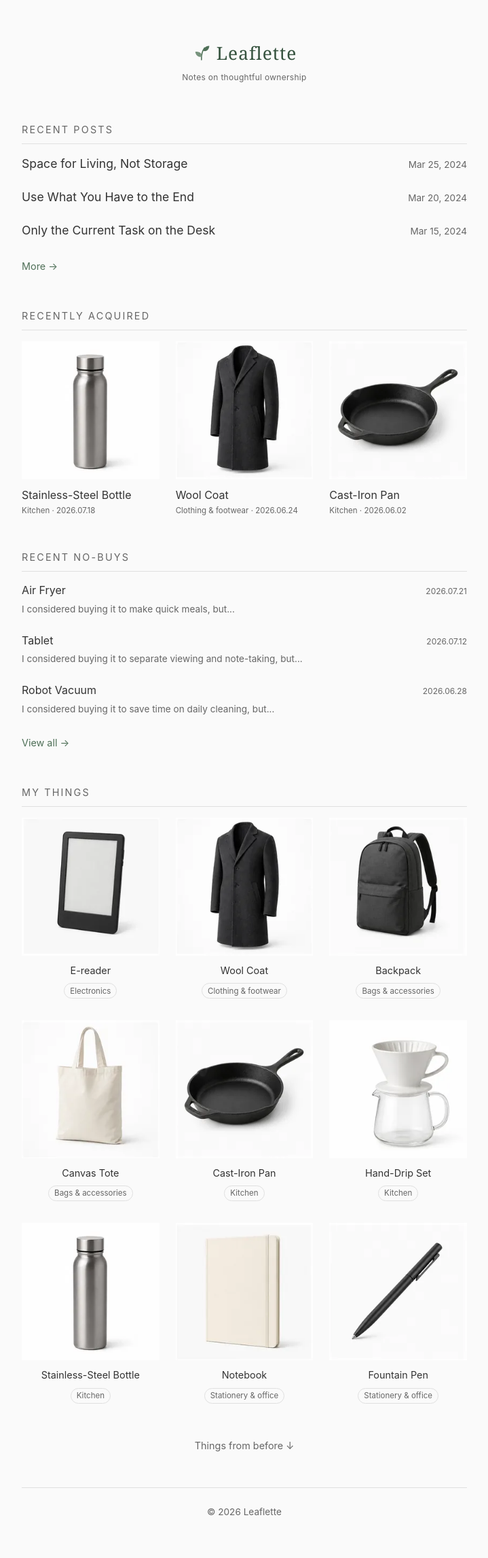
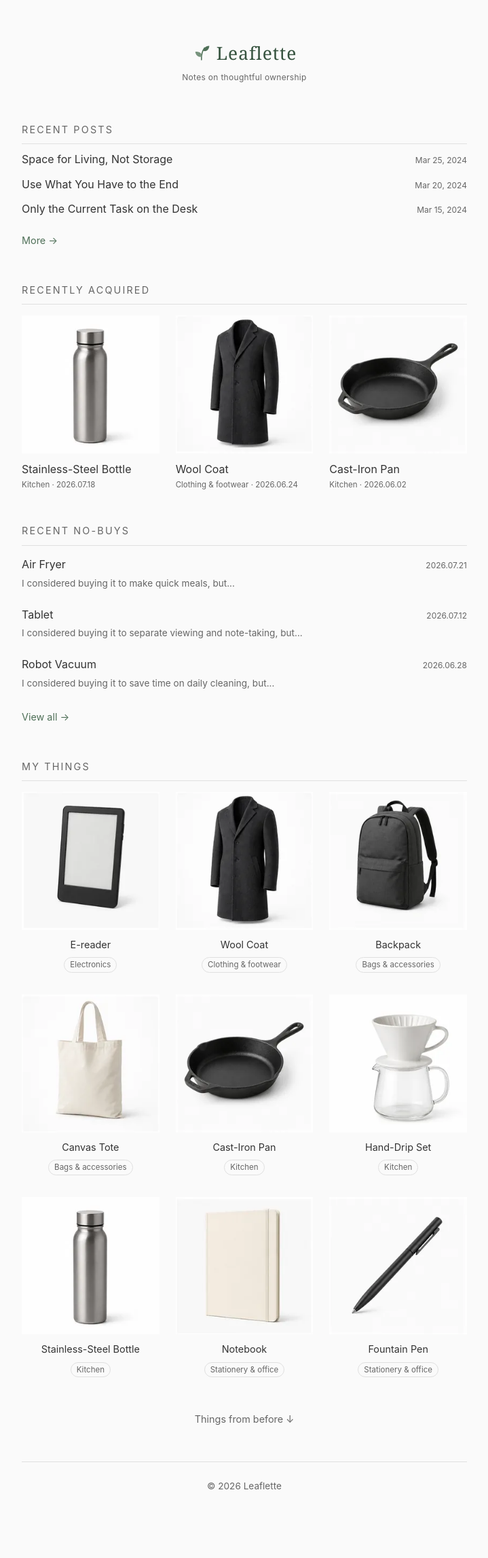
Before and after one commit to ipari/minimal-life, a Jekyll site: the page built from en/index.html, in a window 1280 px wide. Shown: the whole page at 68% size, without its empty margins (280-999 px from the left). Built offline with Jekyll 4.4.1, drawn with Linux system fonts in a browser that asks for light colours; after the commit the page ends 2254 px from its top, so only the background shows below that.

Commit message:
Refine recent post list density

```diff
--- a/assets/css/style.css
+++ b/assets/css/style.css
@@ -172,16 +172,19 @@ body {
   align-items: baseline;
   justify-content: space-between;
   gap: var(--space-4);
-  padding: 0.6rem 0;
+  padding: 0.375rem 0;
   border-bottom: 0;
 }
 
 .home-section .post-list .post-item-title {
   margin-bottom: 0;
+  font-size: 1rem;
+  line-height: 1.5;
 }
 
 .home-section .post-list .post-item-date {
   flex-shrink: 0;
+  font-size: 0.75rem;
 }
 
 .more-link {
```
